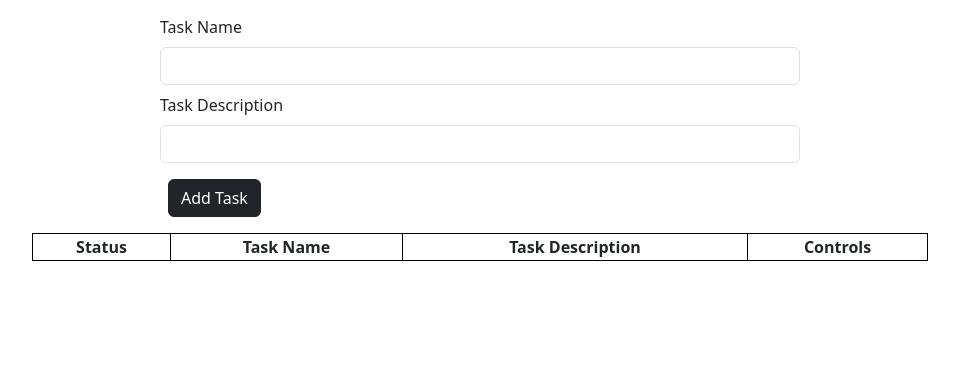
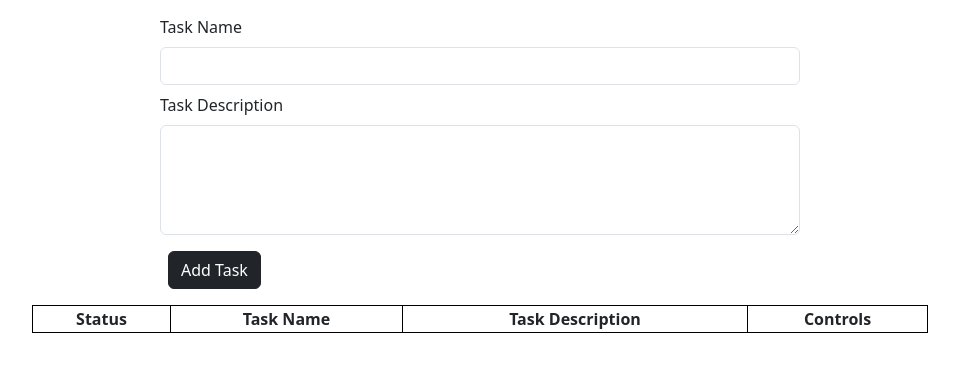
Before and after one commit to IrinaZinchenko/todo-list-react, a React app: page / in a window 1280 px wide. Shown: the top 372 px of the page, without its empty margins (175-1134 px from the left). Built offline with nearby package versions, Linux system fonts and the light colour scheme.

Commit message:
changed the input to textarea

```diff
--- a/src/components/app/App.jsx
+++ b/src/components/app/App.jsx
@@ -67,7 +67,7 @@ export default function App() {
           <label className="form-label" htmlFor="task-name-input">Task Name</label>
           <input className="task-name-input form-control mb-2" type="text" id="task-name-input" onChange={handleChangeName} value={taskName}/>
           <label className="form-label" htmlFor="task-description-input">Task Description</label>
-          <input className="task-description-input form-control mb-2" type="text" id="task-description-input" onChange={handleChangeDescription} value={taskDescription}/>
+          <textarea rows={4} className="task-description-input form-control mb-2" type="text" id="task-description-input" onChange={handleChangeDescription} value={taskDescription}/>
         </div>
         {taskId ?
           <>
--- a/src/index.scss
+++ b/src/index.scss
@@ -37,6 +37,8 @@
   td {
     padding-left: 8px;
     padding-right: 8px;
+
+    white-space: pre-wrap;
   }
 }
 
```
